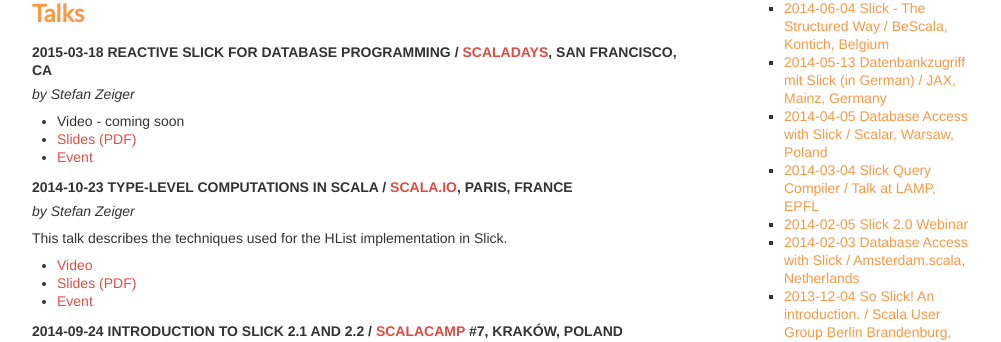
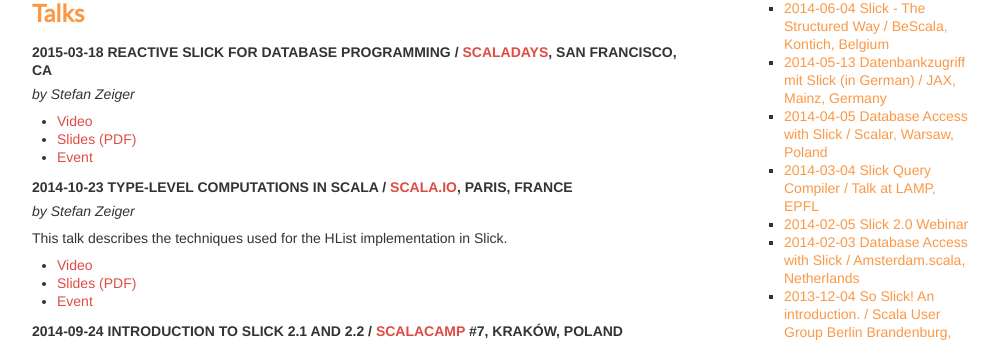
Before and after one commit to slick/slick.github.com, a Jekyll site: the page built from docs/index.md, in a window 1280 px wide and 900 px high, scrolled down 729 px. Shown: the part 147-489 px from the top of the window, without its empty margins (138-1139 px from the left). Built offline with Jekyll 4.4.1, drawn with Linux system fonts in a browser that asks for light colours.

Commit message:
Add ScalaDays 2015 SF video

```diff
--- a/docs/index.md
+++ b/docs/index.md
@@ -76,7 +76,7 @@ title: Documentation
 
 *by Stefan Zeiger*
 
-* Video - coming soon
+* [Video](https://www.parleys.com/tutorial/reactive-slick-database-programming)
 * [Slides (PDF)](/talks/scaladays2015sf/Reactive_Slick_for_Database_Programming.pdf)
 * [Event](http://event.scaladays.org/scaladays-sanfran-2015#!#schedulePopupExtras-6554)
 
```
